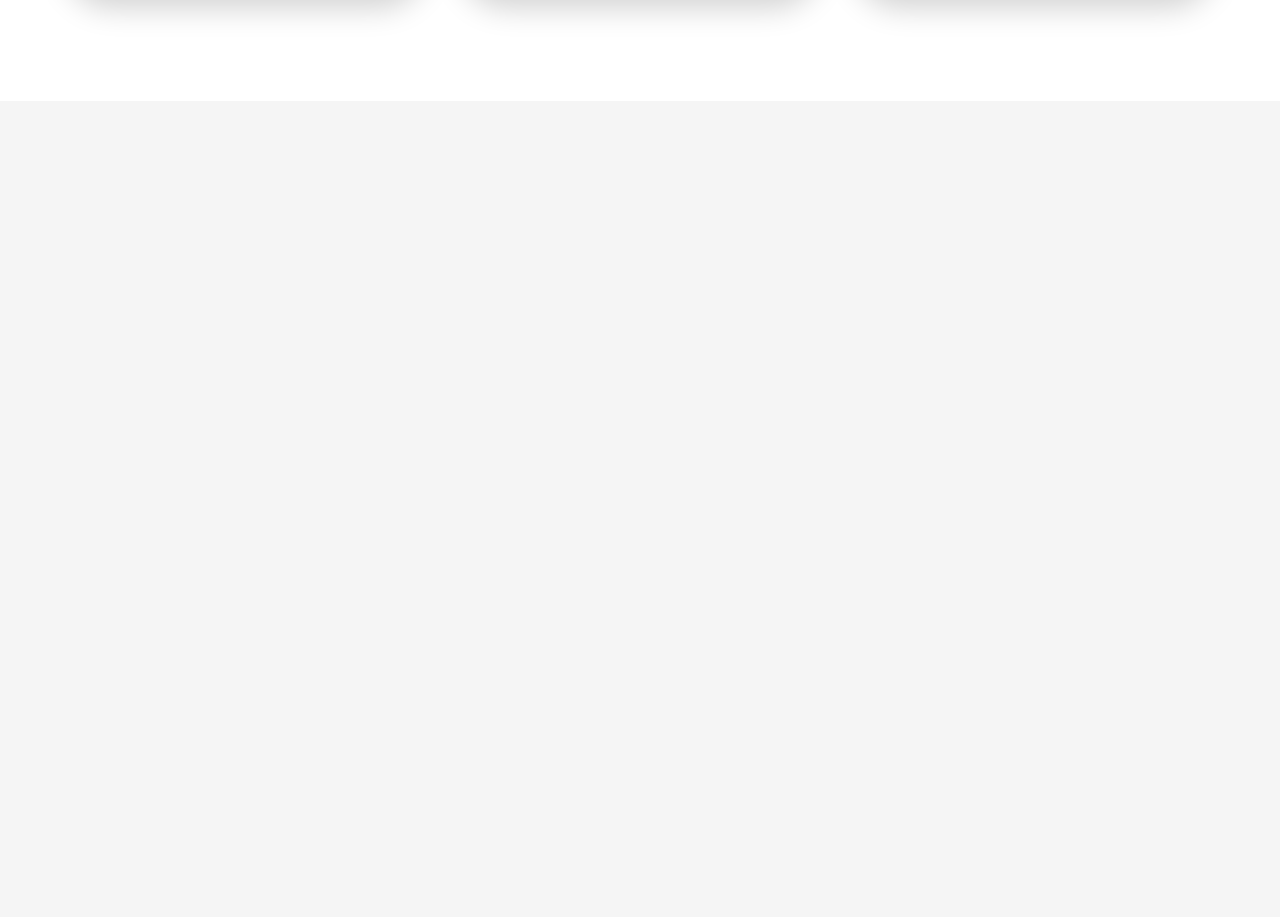
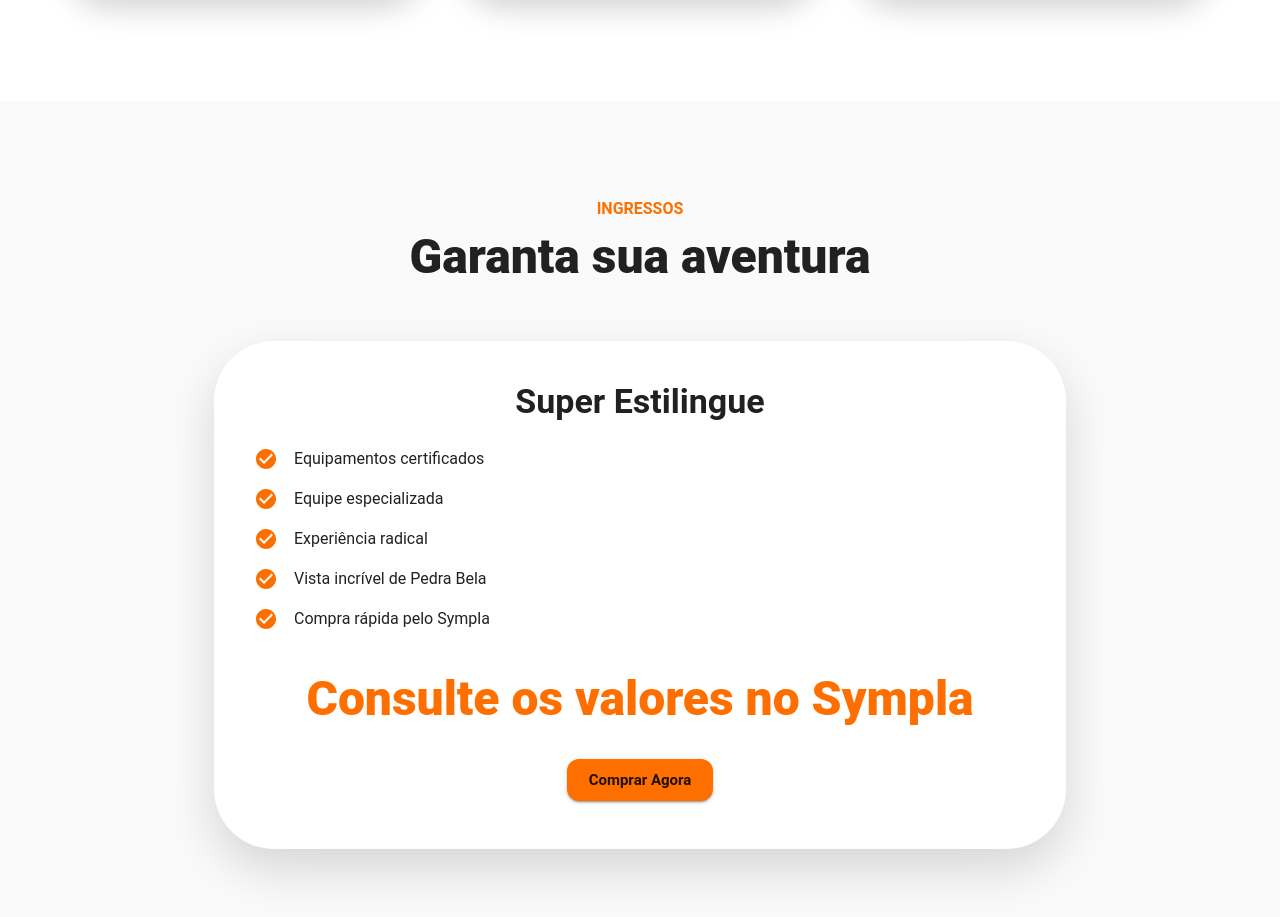
Before and after one commit to colicignoubuntu-w/super-estilingue, a React (Vite) app in the folder frontend/: page / in a window 1280 px wide. Shown: the part 2526-3443 px from the top of the page. Before the commit the page ends 2627 px from the top, so only its background shows below. Built offline with nearby package versions, Linux system fonts and the light colour scheme.

Commit message:
Adiciona secao ingressos

```diff
--- a/frontend/src/components/home/Tickets.tsx
+++ b/frontend/src/components/home/Tickets.tsx
@@ -0,0 +1,135 @@
+import {
+  Box,
+  Button,
+  Card,
+  CardContent,
+  Container,
+  Typography,
+} from "@mui/material";
+import {
+  CheckCircle,
+} from "@mui/icons-material";
+import { motion } from "framer-motion";
+
+import { links } from "../../data/links";
+
+function Tickets() {
+  return (
+    <Box
+      sx={{
+        py: 12,
+        bgcolor: "#fafafa",
+      }}
+    >
+      <Container maxWidth="md">
+
+        <Typography
+          color="secondary"
+          sx={{
+            textAlign: "center",
+            fontWeight: "bold",
+            mb: 1,
+          }}
+        >
+          INGRESSOS
+        </Typography>
+
+        <Typography
+          variant="h3"
+          sx={{
+            textAlign: "center",
+            fontWeight: 800,
+            mb: 7,
+          }}
+        >
+          Garanta sua aventura
+        </Typography>
+
+        <motion.div
+          initial={{ opacity: 0, y: 70 }}
+          whileInView={{ opacity: 1, y: 0 }}
+          transition={{ duration: .8 }}
+          viewport={{ once: true }}
+        >
+          <Card
+            sx={{
+              borderRadius: 5,
+              boxShadow: "0 20px 50px rgba(0,0,0,.15)",
+              p: 3,
+            }}
+          >
+            <CardContent>
+
+              <Typography
+                variant="h4"
+                sx={{
+                  fontWeight: 700,
+                  mb: 3,
+                  textAlign: "center",
+                }}
+              >
+                Super Estilingue
+              </Typography>
+
+              {[
+                "Equipamentos certificados",
+                "Equipe especializada",
+                "Experiência radical",
+                "Vista incrível de Pedra Bela",
+                "Compra rápida pelo Sympla",
+              ].map((item) => (
+                <Box
+                  key={item}
+                  sx={{
+                    display: "flex",
+                    alignItems: "center",
+                    gap: 2,
+                    mb: 2,
+                  }}
+                >
+                  <CheckCircle color="secondary" />
+                  <Typography>{item}</Typography>
+                </Box>
+              ))}
+
+              <Typography
+                variant="h3"
+                color="secondary"
+                sx={{
+                  fontWeight: 800,
+                  textAlign: "center",
+                  mt: 5,
+                  mb: 4,
+                }}
+              >
+                Consulte os valores no Sympla
+              </Typography>
+
+              <Box
+                sx={{
+                  display: "flex",
+                  justifyContent: "center",
+                }}
+              >
+                <Button
+                  variant="contained"
+                  color="secondary"
+                  size="large"
+                  href={links.sympla}
+                  target="_blank"
+                  rel="noopener noreferrer"
+                >
+                  Comprar Agora
+                </Button>
+              </Box>
+
+            </CardContent>
+          </Card>
+        </motion.div>
+
+      </Container>
+    </Box>
+  );
+}
+
+export default Tickets;
--- a/frontend/src/pages/Home/Home.tsx
+++ b/frontend/src/pages/Home/Home.tsx
@@ -2,6 +2,7 @@ import Navbar from "../../components/layout/Navbar/Navbar";
 import Hero from "../../components/home/Hero";
 import About from "../../components/home/About";
 import Gallery from "../../components/home/Gallery";
+import Tickets from "../../components/home/Tickets";
 
 function Home() {
   return (
@@ -10,6 +11,7 @@ function Home() {
     <Hero />
     <About />
     <Gallery />
+    <Tickets />
   </>
   );
 }
```
Lines whose indentation alone changed are shown as unchanged.
